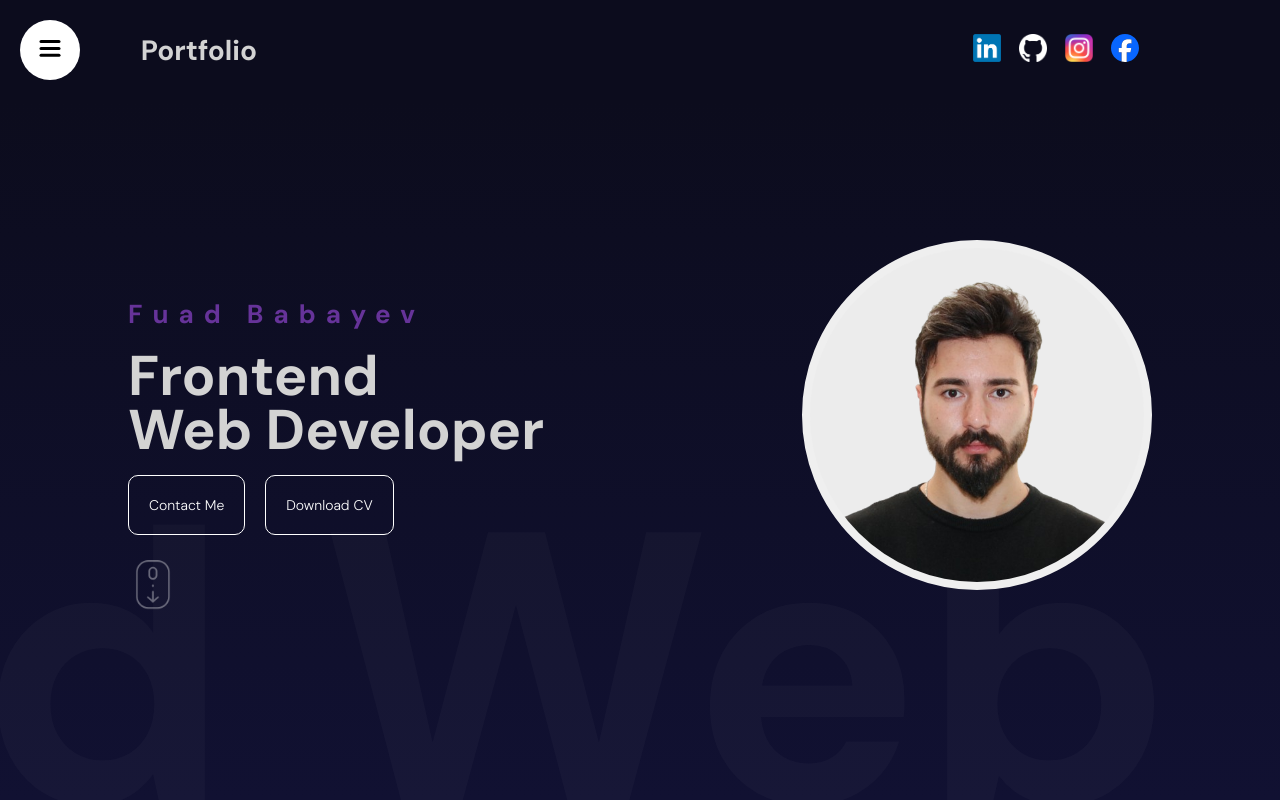
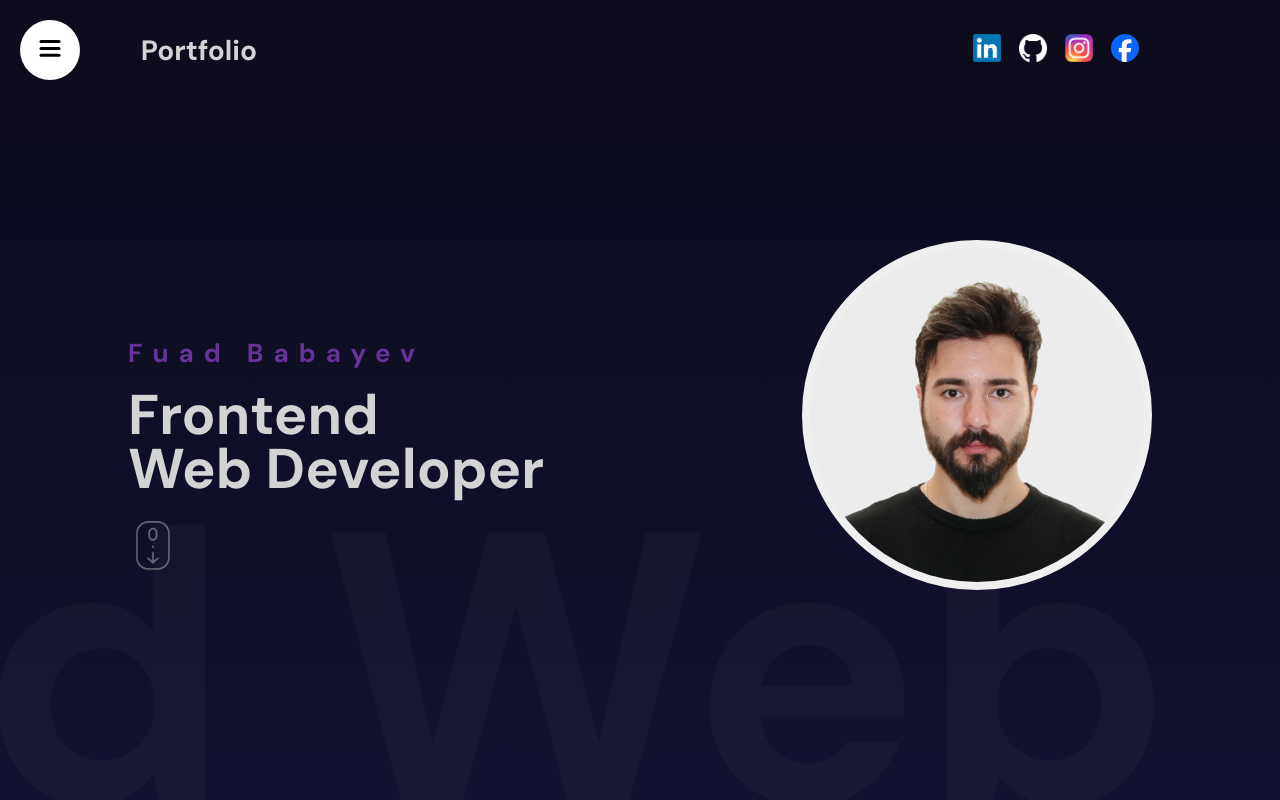
Before and after one commit to FuadBabayev/Portfolio, a React (Vite) app: page / in a window 1280 px wide. Shown: the top 800 px of the page. Built offline with nearby package versions, Linux system fonts and the light colour scheme.

Commit message:
Buttons Deleted

```diff
--- a/src/components/Home/Home.jsx
+++ b/src/components/Home/Home.jsx
@@ -53,12 +53,12 @@
           <motion.h1 variants={textVariants}>
             Frontend <br /> Web Developer
           </motion.h1>
-          <motion.div variants={textVariants} className="buttons">
+          {/* <motion.div variants={textVariants} className="buttons">
             <motion.a variants={textVariants} href="#Contact">
               Contact Me
             </motion.a>
             <motion.a href="/Fuad Babayev.pdf" donwload="true" variants={textVariants} target="_blank">Download CV</motion.a>
-          </motion.div>
+          </motion.div> */}
           <motion.img
             variants={textVariants}
             src="/scroll.png"
```
